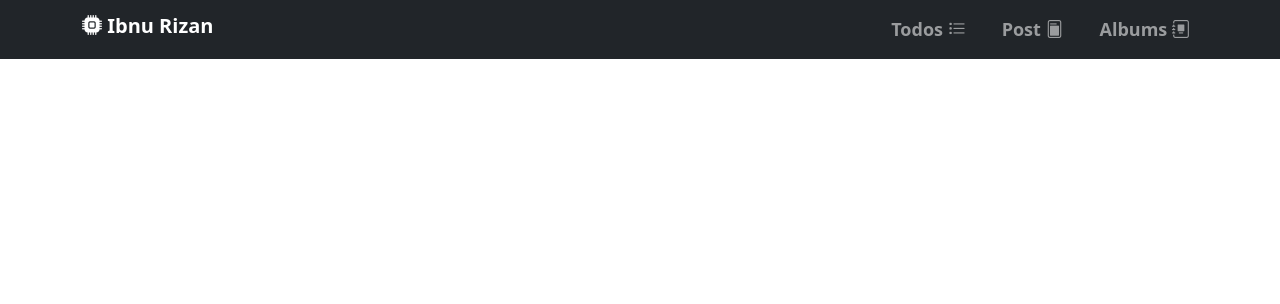
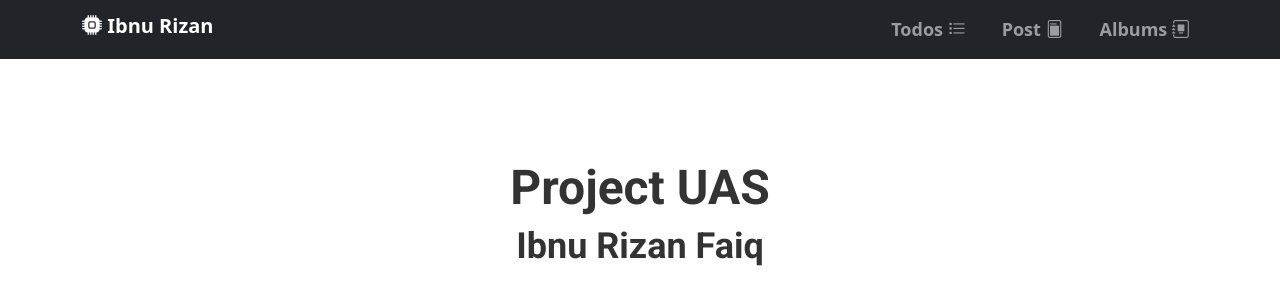
Before and after one commit to ibnurizanfaiq/30-PBK-UTS-223510504, a Vue app: page / in a window 1280 px wide. Shown: the top 304 px of the page. Built offline with nearby package versions, Linux system fonts and the light colour scheme.

Commit message:
UAS sixth commit

```diff
--- a/src/App.vue
+++ b/src/App.vue
@@ -1,4 +1,9 @@
 <script setup>
+import { computed } from 'vue';
+import { useRoute } from 'vue-router';
+
+const route = useRoute();
+const isHomeRoute = computed(() => route.path === '/');
 </script>
 
 <template>
@@ -24,10 +29,32 @@
       </div>
     </div>
   </nav>
+  <div v-if="isHomeRoute" class="land">
+      <h1>Project UAS</h1>
+      <h2>Ibnu Rizan Faiq</h2>
+  </div>
   <router-view />
 </template>
 
 <style scoped>
+@import url('https://fonts.googleapis.com/css2?family=Roboto:wght@400;700&display=swap');
+
+.land {
+  font-family: 'Roboto', sans-serif;
+  text-align: center;
+  margin-top: 100px; /* Untuk memberi jarak dari navbar */
+  color: #333;
+}
+
+.land h1 {
+  font-size: 48px;
+  font-weight: bold;
+}
+
+.land h2 {
+  font-size: 36px;
+  font-weight: bold;
+}
 .navbar-brand {
   font-weight: bold;
 }
```
